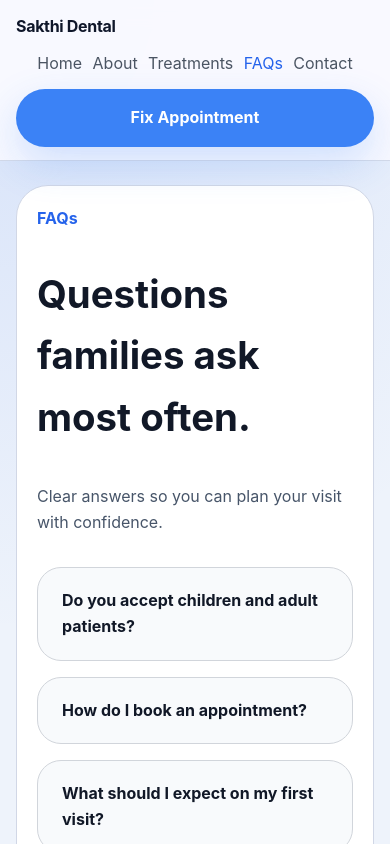
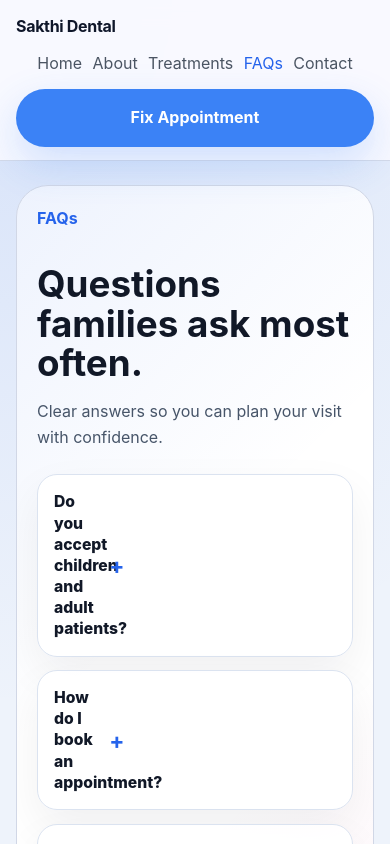
Before and after one commit to NihitAgarwal1/ShadowFox_Dental_Clinic, an Angular app: page /faq in a window 390 px wide. Shown: the top 844 px of the page. Built offline with nearby package versions, Linux system fonts and the light colour scheme.

Commit message:
Transition with border added

```diff
--- a/src/app/faq.component.css
+++ b/src/app/faq.component.css
@@ -1,43 +1,154 @@
+.page-faq {
+  position: relative;
+  overflow: hidden;
+}
+
+.page-faq::before {
+  content: "";
+  position: absolute;
+  inset: 0;
+  background:
+    linear-gradient(135deg, rgba(37, 99, 235, 0.08), transparent 42%),
+    linear-gradient(315deg, rgba(236, 72, 153, 0.08), transparent 38%);
+  pointer-events: none;
+}
+
+.page-faq > * {
+  position: relative;
+}
+
 .page-faq .page-intro {
   display: grid;
   gap: 1rem;
-  max-width: 720px;
+  max-width: 780px;
 }
 
 .page-faq .page-intro h1 {
   margin: 0;
-  font-size: clamp(2.4rem, 4vw, 3.4rem);
+  font-size: clamp(2.3rem, 4vw, 3.5rem);
+  line-height: 1.08;
 }
 
 .page-faq .page-intro p {
   color: #475569;
-  max-width: 44rem;
+  max-width: 48rem;
+  margin: 0;
 }
 
 .faq-list {
   display: grid;
   gap: 1rem;
-  margin-top: 2rem;
+  margin-top: 2.25rem;
 }
 
 .faq-list details {
-  background: #f8fafc;
-  border: 1px solid #d1d5db;
-  border-radius: 24px;
-  padding: 1.25rem 1.5rem;
+  background: rgba(255, 255, 255, 0.94);
+  border: 1px solid #dbe3f0;
+  border-radius: 20px;
+  padding: 0;
+  box-shadow: 0 18px 45px rgba(15, 23, 42, 0.06);
+  transition: border-color 0.2s ease, box-shadow 0.2s ease, transform 0.2s ease;
+}
+
+.faq-list details:hover,
+.faq-list details[open] {
+  border-color: rgba(37, 99, 235, 0.35);
+  box-shadow: 0 22px 55px rgba(37, 99, 235, 0.1);
+}
+
+.faq-list details:hover {
+  transform: translateY(-1px);
 }
 
 .faq-list summary {
-  font-weight: 700;
+  position: relative;
+  display: grid;
+  grid-template-columns: 3.25rem minmax(0, 1fr) 1.5rem;
+  gap: 1rem;
+  align-items: center;
+  min-height: 76px;
+  padding: 1.15rem 1.25rem;
+  color: #111827;
   cursor: pointer;
   list-style: none;
+  font-weight: 800;
+  line-height: 1.35;
 }
 
 .faq-list summary::-webkit-details-marker {
   display: none;
 }
 
+.faq-list summary:focus-visible {
+  outline: 3px solid rgba(37, 99, 235, 0.35);
+  outline-offset: 3px;
+  border-radius: 18px;
+}
+
+.faq-list summary span {
+  display: inline-grid;
+  place-items: center;
+  width: 3.25rem;
+  height: 3.25rem;
+  border-radius: 16px;
+  background: #dbeafe;
+  color: #1d4ed8;
+  font-size: 0.95rem;
+  font-weight: 900;
+}
+
+.faq-list summary::after {
+  content: "+";
+  display: inline-grid;
+  place-items: center;
+  width: 1.5rem;
+  height: 1.5rem;
+  border-radius: 999px;
+  color: #2563eb;
+  font-size: 1.4rem;
+  font-weight: 700;
+  line-height: 1;
+}
+
+.faq-list details[open] summary::after {
+  content: "-";
+}
+
 .faq-list p {
-  margin: 1rem 0 0;
+  margin: 0;
+  padding: 0 1.25rem 1.25rem 5.5rem;
   color: #475569;
+  line-height: 1.75;
 }
+
+@media (max-width: 680px) {
+  .faq-list {
+    gap: 0.85rem;
+    margin-top: 1.5rem;
+  }
+
+  .faq-list summary {
+    grid-template-columns: 2.55rem minmax(0, 1fr) 1.25rem;
+    gap: 0.75rem;
+    min-height: auto;
+    padding: 1rem;
+    font-size: 0.98rem;
+  }
+
+  .faq-list summary span {
+    width: 2.55rem;
+    height: 2.55rem;
+    border-radius: 12px;
+    font-size: 0.82rem;
+  }
+
+  .faq-list summary::after {
+    width: 1.25rem;
+    height: 1.25rem;
+  }
+
+  .faq-list p {
+    padding: 0 1rem 1rem;
+    line-height: 1.65;
+  }
+}
```
